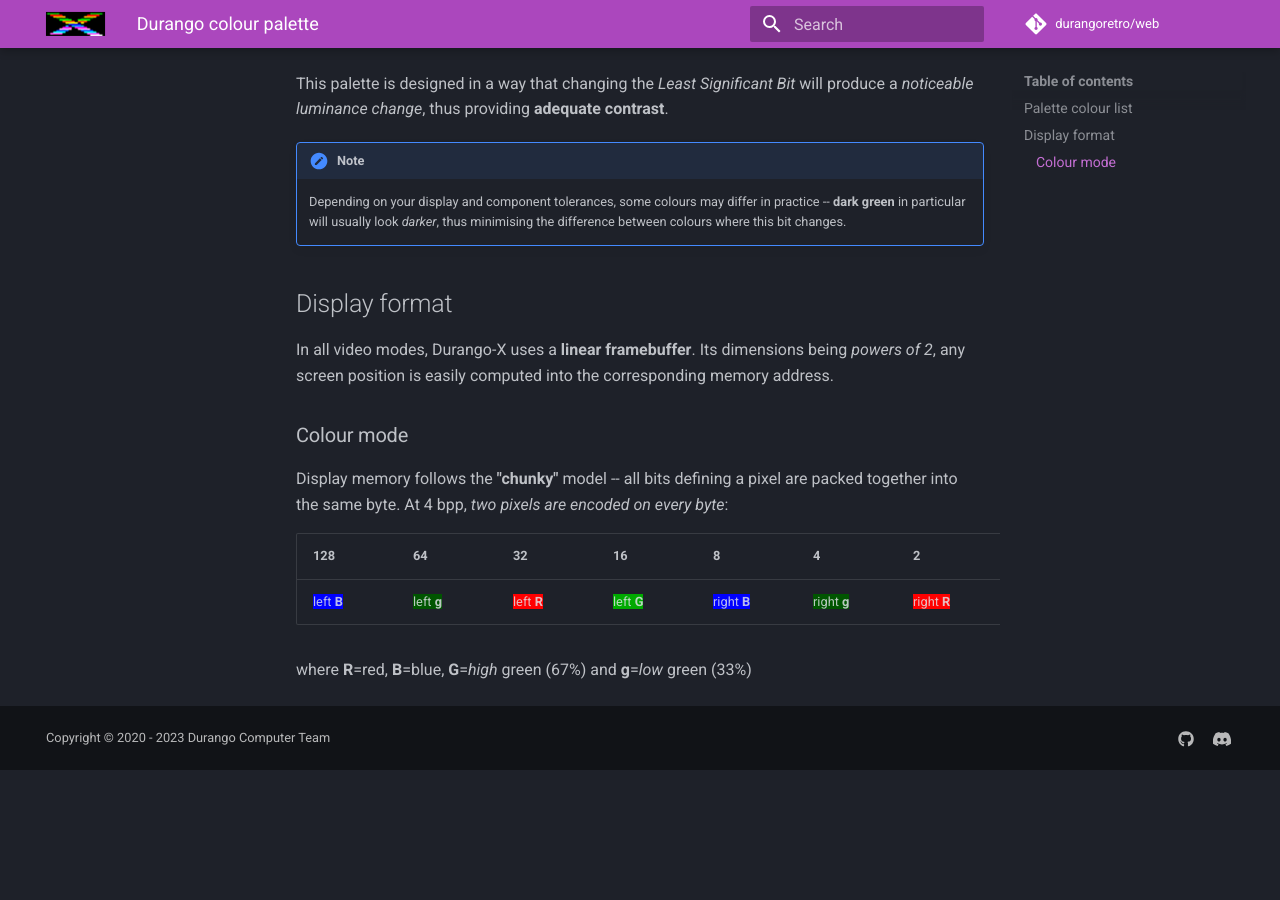
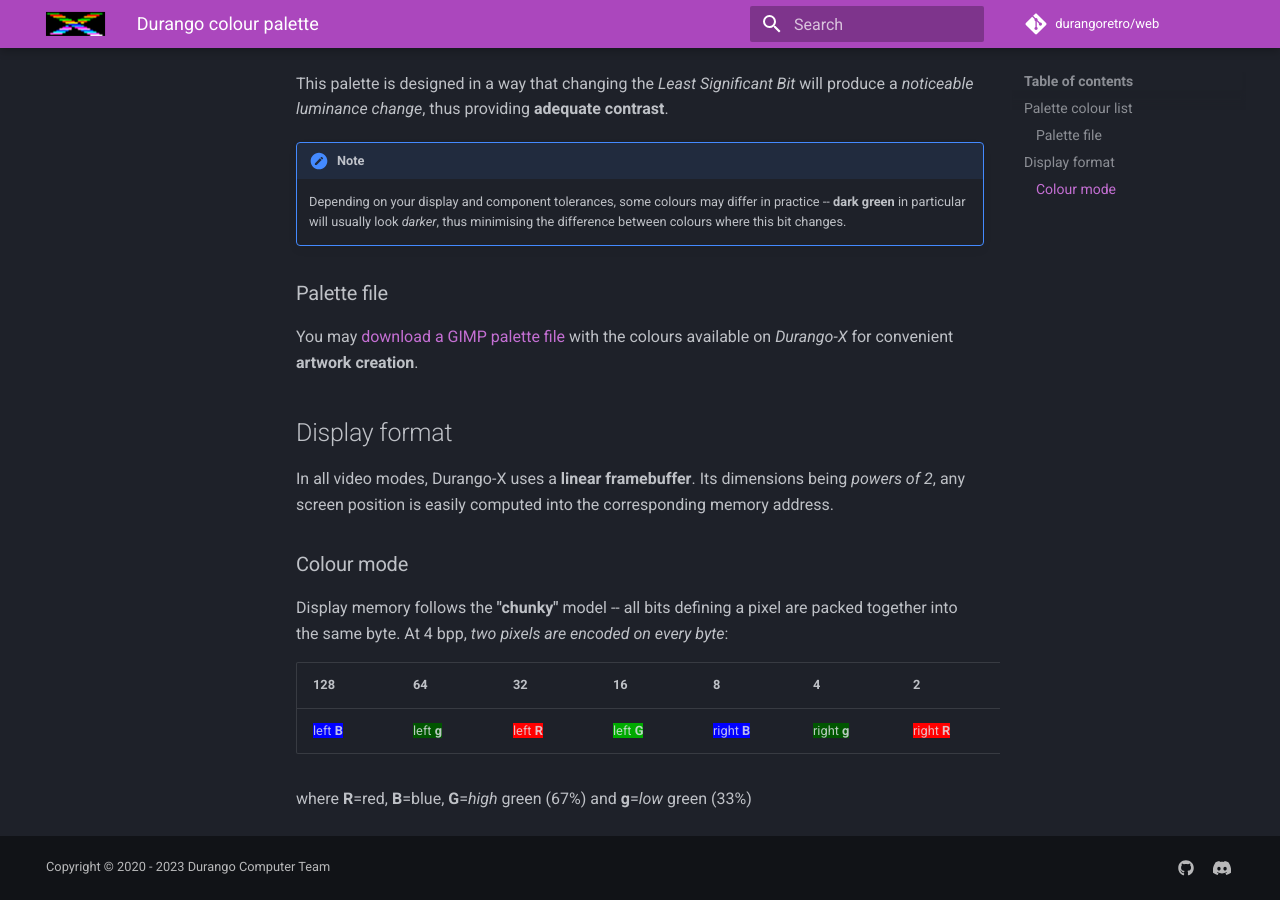
Before and after one commit to durangoretro/web, an MkDocs documentation site: the page built from docs/hardware/palette.md, in a window 1280 px wide and 900 px high, scrolled down 1156 px. Built offline with MkDocs 1.6.1 and Material for MkDocs 9.7.7, drawn with Linux system fonts in a browser that asks for light colours; comment, search, counter and statistics services are not loaded; before the commit the page ends 1926 px from its top, so only the background shows below that; some of the changed text lies outside the part shown.

Commit message:
add GIMP palette file link

```diff
--- a/docs/hardware/palette.md
+++ b/docs/hardware/palette.md
@@ -1,6 +1,6 @@
 # Durango colour palette
 
-The _Durango-X_ and _Durango-S_ colour computers have a **colour display mode** of 128 x 128 pixels. Using _4 bits per pixel_, it allows the
+The _Durango-X_ and _Durango-S_ colour computers have a **colour display mode** with **128 x 128 pixels**. Using _4 bits per pixel_, it allows the
 simultaneous use of **16 colours** on the screen. Unlike some old computers like the _ZX-Spectrum_, _Commodore 64_, _MSX_ etc
 **there are no restrictions** about how many different colours may appear in a certain area.
 
@@ -32,6 +32,11 @@
 
 	Depending on your display and component tolerances, some colours may differ in practice -- 	**dark green** in particular will usually look _darker_, thus minimising the difference between colours where this bit changes.
 
+### Palette file
+
+You may [download a GIMP palette file](../assets/durango-x.gpl) with the colours available on _Durango-X_ for
+convenient **artwork creation**.
+
 ## Display format
 
 In all video modes, Durango-X uses a **linear framebuffer**. Its dimensions being _powers of 2_,
```
